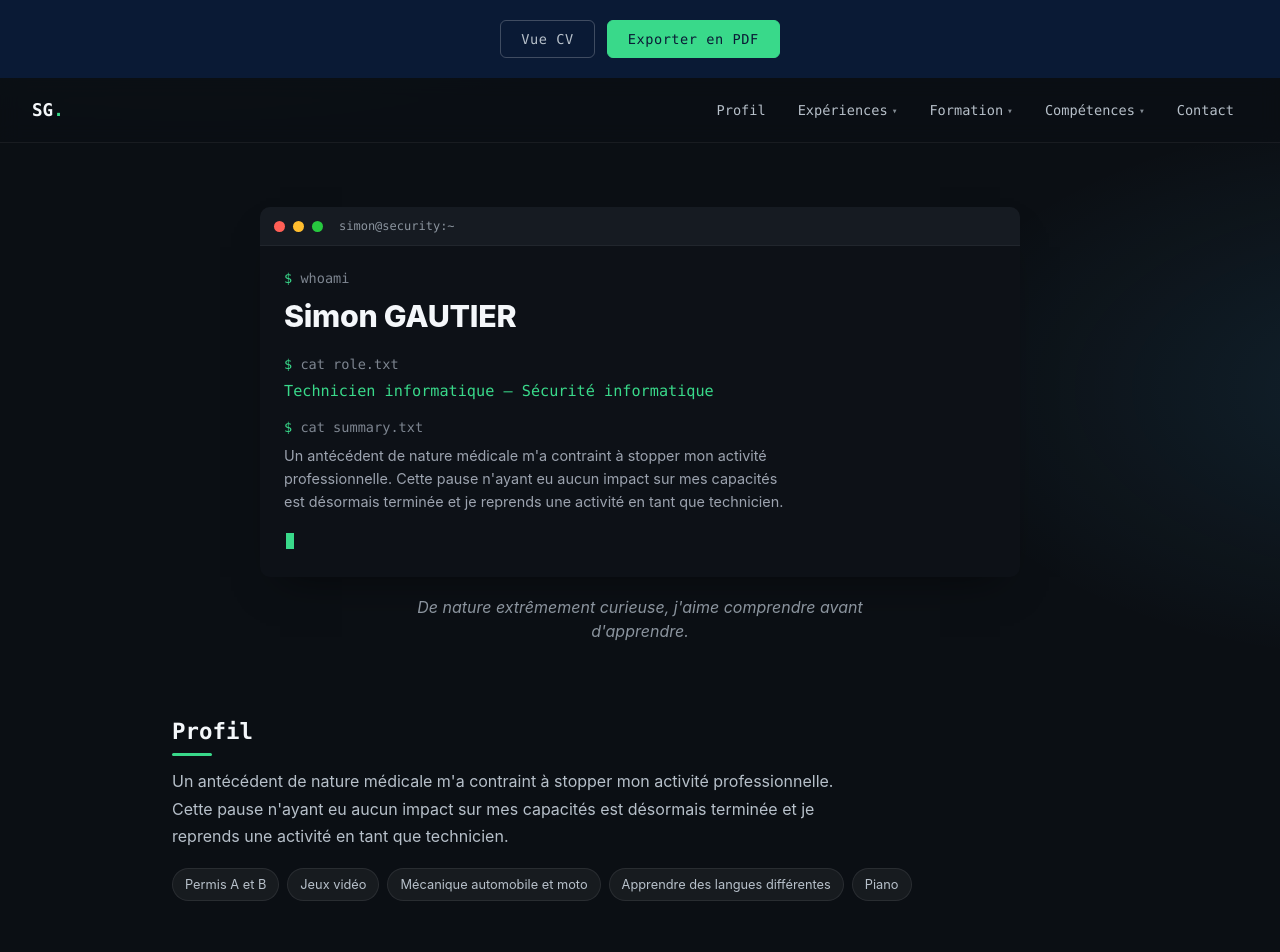
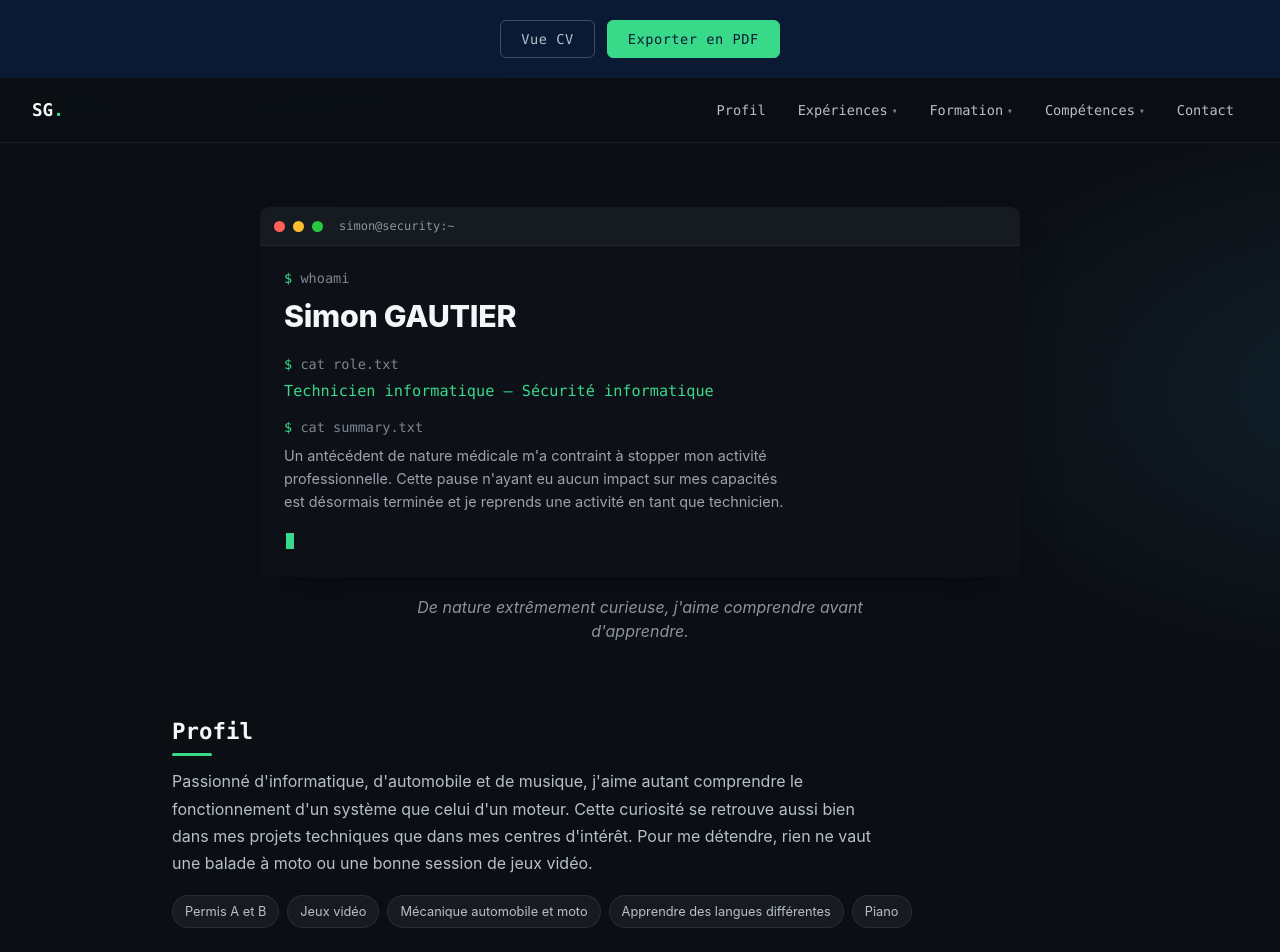
Before and after one commit to simongautier/CV-React-TS, a React (Vite) app in the folder CV/: page / in a window 1280 px wide. Shown: the top 952 px of the page. Built offline with nearby package versions, Linux system fonts and the light colour scheme.

Commit message:
fix profil

```diff
--- a/CV/src/components/lively/LivelyPage.tsx
+++ b/CV/src/components/lively/LivelyPage.tsx
@@ -50,7 +50,7 @@ export default function LivelyPage() {
 
       <section className="lv-section" id="profil">
         <h2 className="lv-heading">Profil</h2>
-        <p className="lv-profile-text">{profile.summary}</p>
+        <p className="lv-profile-text">{profile.description}</p>
         <div className="lv-badges">
           <span className="lv-badge">{profile.contact.license}</span>
           {interests.map((i) => (
--- a/CV/src/data/cv.ts
+++ b/CV/src/data/cv.ts
@@ -27,6 +27,8 @@ export const profile = {
     "De nature extrêmement curieuse, j'aime comprendre avant d'apprendre.",
   summary:
     "Un antécédent de nature médicale m'a contraint à stopper mon activité professionnelle. Cette pause n'ayant eu aucun impact sur mes capacités est désormais terminée et je reprends une activité en tant que technicien.",
+  description:
+    "Passionné d'informatique, d'automobile et de musique, j'aime autant comprendre le fonctionnement d'un système que celui d'un moteur. Cette curiosité se retrouve aussi bien dans mes projets techniques que dans mes centres d'intérêt. Pour me détendre, rien ne vaut une balade à moto ou une bonne session de jeux vidéo.",
   contact: {
     email: 'simon-gautier@hotmail.com',
     phone: '07 83 91 84 41',
```
Also changed, not shown: 5 other files (tests, documents, lock files or other folders).
